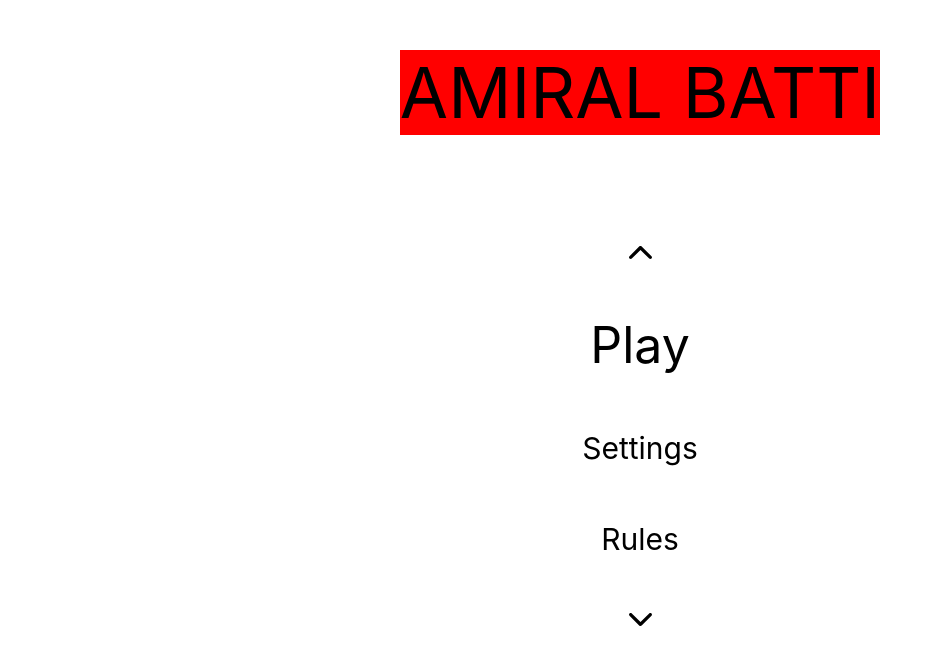
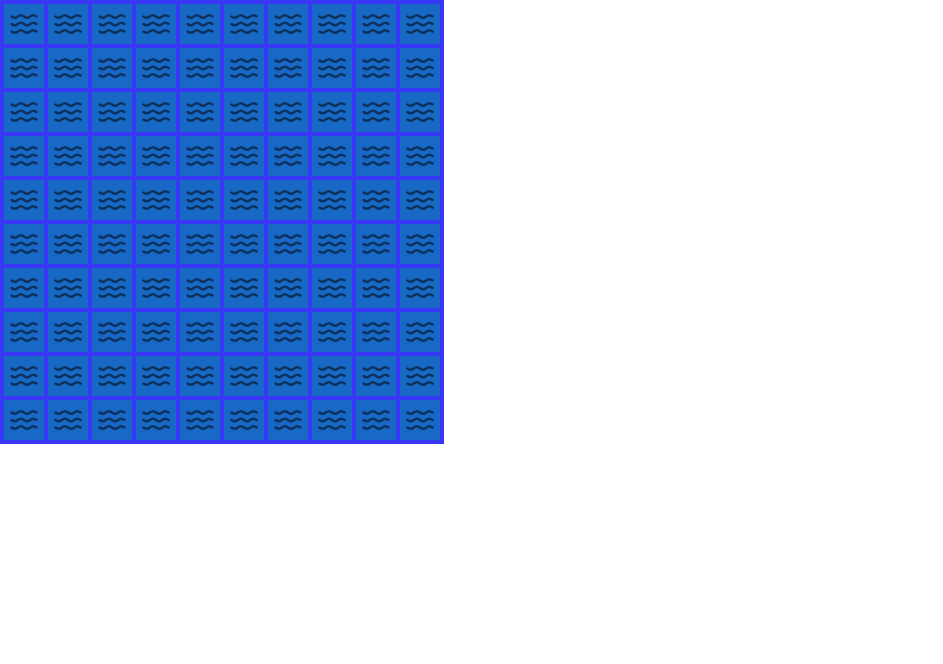
Before and after one commit to burakmey/amiral-batti, a React (Create React App) app: page / in a window 1280 px wide. Shown: the top 664 px of the page, without its empty margins (0-943 px from the left). Built offline with nearby package versions, Linux system fonts and the light colour scheme.

Commit message:
Placement for computer class added.

```diff
--- /dev/null
+++ b/src/AI/ComputerPlacement.js
@@ -0,0 +1,103 @@
+const MAX_ROW = 10;
+const MAX_COLUMN = 10;
+const FLEETS = [5, 4, 3, 3, 2];
+
+export default class ComputerPlacement {
+  constructor(cellRefs) {
+    this.currentFleet = { location: [], shipCount: FLEETS[0] };
+    this.placedFleets = [];
+    this.availableLocations = [];
+    this.unavailableLocations = [];
+    this.cellRefs = cellRefs;
+  }
+
+  setAvailableLocations(cell, array) {
+    let top = cell - MAX_COLUMN < 0 ? -1 : cell - MAX_COLUMN;
+    let bottom =
+      cell + MAX_COLUMN > MAX_COLUMN * MAX_ROW - 1 ? -1 : cell + MAX_COLUMN;
+    let left = (cell % MAX_COLUMN) - 1 < 0 ? -1 : cell - 1;
+    let right = (cell % MAX_COLUMN) + 1 < MAX_COLUMN ? cell + 1 : -1;
+    const locations = [top, right, bottom, left];
+    locations.forEach((element) => {
+      if (
+        element !== -1 &&
+        !array.includes(element) &&
+        !this.currentFleet.location.includes(element) &&
+        !this.unavailableLocations.includes(element)
+      ) {
+        array.push(element);
+      }
+    });
+  }
+
+  setUnavailableLocations = (cell) => {
+    let iStart = cell - MAX_COLUMN < 0 ? 0 : -1;
+    let iStop = cell + MAX_COLUMN > MAX_COLUMN * MAX_ROW - 1 ? 0 : 1;
+    let jStart = (cell % MAX_COLUMN) - 1 < 0 ? 0 : -1;
+    let jStop = (cell % MAX_COLUMN) + 1 < MAX_COLUMN ? 1 : 0;
+
+    for (let i = iStart; i <= iStop; i++)
+      for (let j = jStart; j <= jStop; j++) {
+        let location = cell + i * MAX_COLUMN + j;
+        if (
+          !this.unavailableLocations.includes(location) &&
+          !this.placedFleets[this.placedFleets.length - 1].includes(location)
+        ) {
+          this.unavailableLocations.push(location);
+          this.cellRefs.current[location]?.setUnavailable();
+        }
+      }
+  };
+
+  isPlaceable(random) {
+    if (
+      this.unavailableLocations.includes(random) ||
+      this.placedFleets.some((array) => array.includes(random))
+    ) {
+      return false;
+    } else {
+      let locations = [];
+      this.setAvailableLocations(random, locations);
+      if (locations.length >= this.currentFleet.shipCount) return true;
+      else {
+        for (let i = 0; i < locations.length; i++) {
+          this.setAvailableLocations(locations[i], locations);
+          if (locations.length >= this.currentFleet.shipCount) return true;
+        }
+      }
+    }
+    return false;
+  }
+
+  placeShip() {
+    if (this.placedFleets.length === FLEETS.length) return;
+    while (true) {
+      const random = Math.floor(Math.random() * 100);
+      if (this.isPlaceable(random)) {
+        this.currentFleet.location.push(random);
+        this.cellRefs.current[random]?.setShip();
+        this.setAvailableLocations(random, this.availableLocations);
+        break;
+      }
+    }
+    while (this.currentFleet.shipCount !== this.currentFleet.location.length) {
+      const randomIndex = Math.floor(
+        Math.random() * this.availableLocations.length
+      );
+      const random = this.availableLocations[randomIndex];
+      const index = this.availableLocations.indexOf(random);
+      if (index !== -1) this.availableLocations.splice(index, 1);
+      this.currentFleet.location.push(random);
+      this.cellRefs.current[random]?.setShip();
+      this.setAvailableLocations(random, this.availableLocations);
+    }
+    this.placedFleets.push(this.currentFleet.location);
+    this.placedFleets[this.placedFleets.length - 1].forEach((element) => {
+      this.setUnavailableLocations(element);
+    });
+    this.availableLocations = [];
+    this.currentFleet.location = [];
+    this.currentFleet.shipCount = FLEETS[this.placedFleets.length];
+    console.log(this.placedFleets[this.placedFleets.length - 1]);
+  }
+}
--- a/src/App.js
+++ b/src/App.js
@@ -4,12 +4,13 @@
 import PlayMenu from "./pages/PlayMenu";
 import ContinuePage from "./pages/ContinuePage";
 import PlaceShipPage from "./pages/PlaceShipPage";
+import TestBoardPlacement from "./test/components/TestBoardPlacement";
 import "./App.css";
 
 function App() {
   console.log("App rendered!");
 
-  const [activePage, setActivePage] = useState("MainMenu");
+  const [activePage, setActivePage] = useState("TestBoardPlacement");
 
   const setPage = (pageName) => {
     switch (pageName) {
@@ -37,6 +38,7 @@
     <MainProvider>
       <div className="App">
         <div>
+          {activePage === "TestBoardPlacement" ? <TestBoardPlacement /> : null}
           {activePage === "MainMenu" ? <MainMenu setPage={setPage} /> : null}
           {activePage === "PlayMenu" ? <PlayMenu setPage={setPage} /> : null}
           {activePage === "ContinuePage" ? (
--- a/src/components/Board/BoardPlacement.js
+++ b/src/components/Board/BoardPlacement.js
@@ -24,7 +24,7 @@
   const setAvailableLocations = (cell, array) => {
     let top = cell - MAX_COLUMN < 0 ? -1 : cell - MAX_COLUMN;
     let bottom =
-      cell + MAX_COLUMN > MAX_COLUMN * MAX_ROW ? -1 : cell + MAX_COLUMN;
+      cell + MAX_COLUMN > MAX_COLUMN * MAX_ROW - 1 ? -1 : cell + MAX_COLUMN;
     let left = (cell % MAX_COLUMN) - 1 < 0 ? -1 : cell - 1;
     let right = (cell % MAX_COLUMN) + 1 < MAX_COLUMN ? cell + 1 : -1;
     const locations = [top, right, bottom, left];
--- a/src/components/SelectFleet/Fleets.js
+++ b/src/components/SelectFleet/Fleets.js
@@ -37,7 +37,7 @@
             props.setPage("ContinuePage");
           } else {
             console.log("Completed!");
-            props.setPage("MainMenu");
+            props.setPage("GamePage");
           }
           console.log(board0);
           console.log(board1);
--- a/src/components/SelectFleet/SelectFleet.js
+++ b/src/components/SelectFleet/SelectFleet.js
@@ -88,7 +88,7 @@
 
   const addToUnavailableLocations = (cellKey) => {
     let iStart = cellKey - MAX_COLUMN < 0 ? 0 : -1;
-    let iStop = cellKey + MAX_COLUMN > MAX_COLUMN * MAX_ROW ? 0 : 1;
+    let iStop = cellKey + MAX_COLUMN > MAX_COLUMN * MAX_ROW - 1 ? 0 : 1;
     let jStart = (cellKey % MAX_COLUMN) - 1 < 0 ? 0 : -1;
     let jStop = (cellKey % MAX_COLUMN) + 1 < MAX_COLUMN ? 1 : 0;
 
--- a/src/context/PlaceShipContext.js
+++ b/src/context/PlaceShipContext.js
@@ -1,9 +1,11 @@
 import { createContext, useContext, useRef } from "react";
+
+const FLEETS = [5, 4, 3, 3, 2];
 
 const PlaceShipContext = createContext();
 
 export const PlaceShipProvider = ({ children }) => {
-  const maxFleetCount = 5;
+  const maxFleetCount = FLEETS.length;
   const cellRefs = useRef([]);
   const selectFleetRef = useRef([]);
   let currentFleet = { location: [], shipCount: -1, id: -1 };
--- /dev/null
+++ b/src/test/components/TestBoardPlacement.js
@@ -0,0 +1,46 @@
+import { useEffect, useRef } from "react";
+import ComputerPlacement from "../../AI/ComputerPlacement";
+import Cell from "../../components/Board/Cell";
+import "../../components/Board/Board.css";
+
+const MAX_ROW = 10;
+const MAX_COLUMN = 10;
+
+function TestBoardPlacement() {
+  console.log("BoardPlacement rendered!");
+
+  const cellRefs = useRef([]);
+  const cells = Array(MAX_ROW * MAX_COLUMN)
+    .fill()
+    .map((_, index) => (
+      <Cell
+        ref={(ref) => (computerPlacement.cellRefs.current[index] = ref)}
+        key={index}
+        id={index}
+        onMouseEnter={() => {}}
+        onMouseLeave={() => {}}
+        onClick={() => {
+          computerPlacement.placeShip();
+        }}
+      />
+    ));
+  const computerPlacement = new ComputerPlacement(cellRefs);
+
+  useEffect(() => {
+    return () => console.log("BoardPlacement unmounted!");
+  }, []);
+
+  return (
+    <div
+      className="board"
+      style={{
+        gridTemplateColumns: `repeat(${MAX_COLUMN}, 1fr)`,
+        gridTemplateRows: `repeat(${MAX_ROW}, 1fr)`,
+      }}
+    >
+      {cells}
+    </div>
+  );
+}
+
+export default TestBoardPlacement;
```
